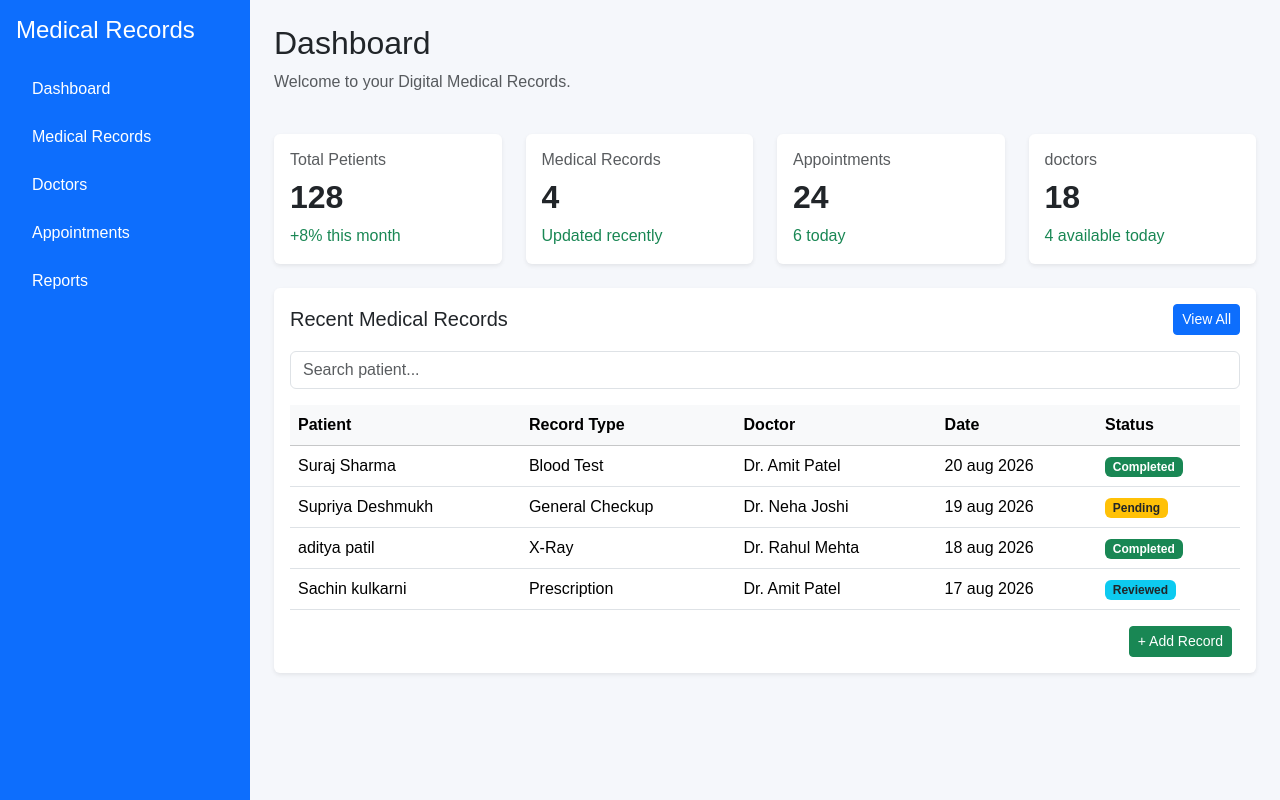
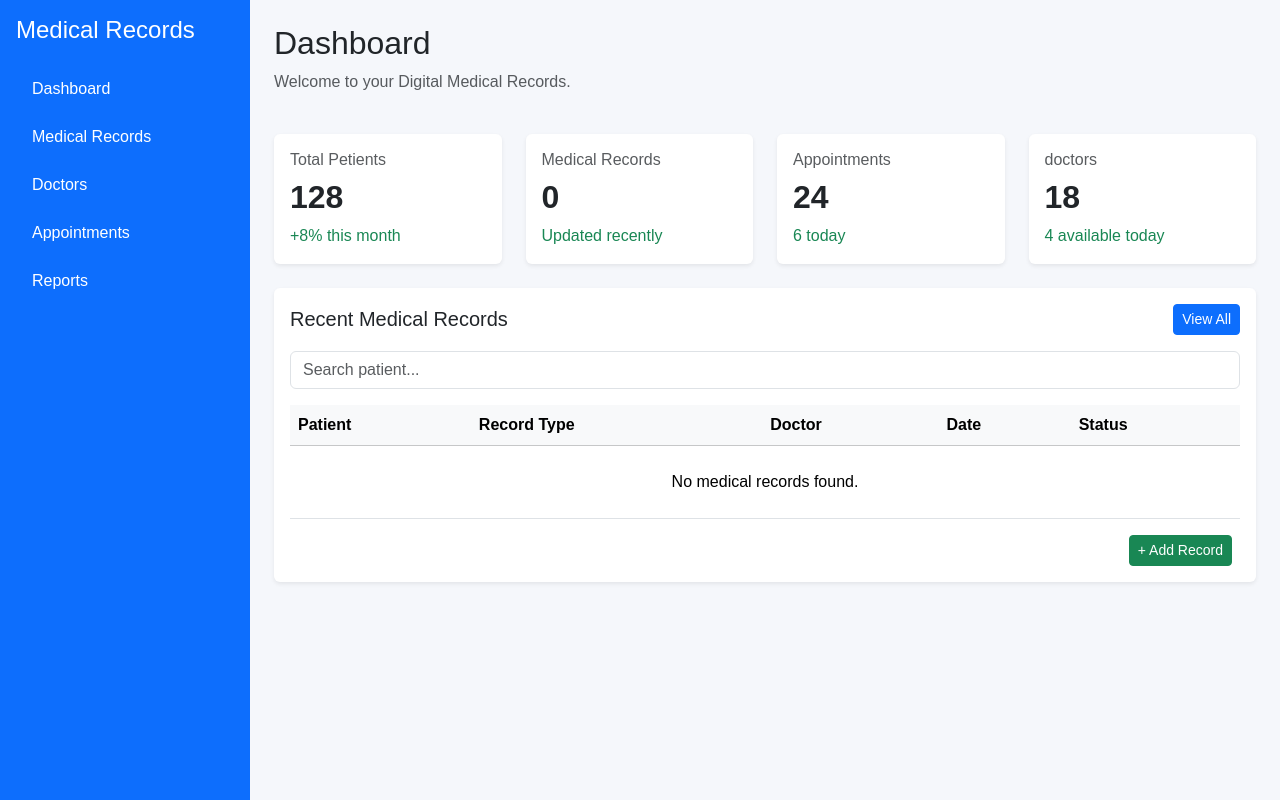
Before and after one commit to Bhoge-Suraj/digital-medical-records, a React (Vite) app: page / in a window 1280 px wide. Built offline with nearby package versions, Linux system fonts and the light colour scheme.

Commit message:
add local storage for medical records

```diff
--- a/src/components/maincontent.jsx
+++ b/src/components/maincontent.jsx
@@ -1,43 +1,22 @@
-import { useState } from "react";
+import { useEffect, useState } from "react";
 import DashboardCards from "./DashboardCards";
 import MedicalRecords from "./MedicalRecords";
 import AddRecordForm from "./AddRecordForm";
 
 function Maincontent() {
-    const [records, setRecords] = useState([
-        {
-            id: 1,
-            patient: "Suraj Sharma",
-            type: "Blood Test",
-            doctor: "Dr. Amit Patel",
-            date: "20 aug 2026",
-            status: "Completed",
-        },
-        {
-            id: 2,
-            patient: "Supriya Deshmukh",
-            type: "General Checkup",
-            doctor: "Dr. Neha Joshi",
-            date: "19 aug 2026",
-            status: "Pending",
-        },
-        {
-            id: 3,
-            patient: "aditya patil",
-            type: "X-Ray",
-            doctor: "Dr. Rahul Mehta",
-            date: "18 aug 2026",
-            status: "Completed"
-        },
-        {
-            id: 4,
-            patient: "Sachin kulkarni",
-            type: "Prescription",
-            doctor: "Dr. Amit Patel",
-            date: "17 aug 2026",
-            status: "Reviewed",
-        },
-    ]);
+    const [records, setRecords] = useState(() => {
+        const savedRecords = localStorage.getItem("medicalRecords");
+        if (savedRecords){
+            return JSON.parse(savedRecords);
+        }
+
+        return []
+    });
+
+    useEffect(() => {
+        localStorage.setItem("medicalRecords", JSON.stringify(records));
+    }, [records]);
+
     const [showAddForm, setShowAddForm] = useState(false);
     const [search, setSearch] = useState("");
     const [showAll, setShowAll] = useState(false);
```
